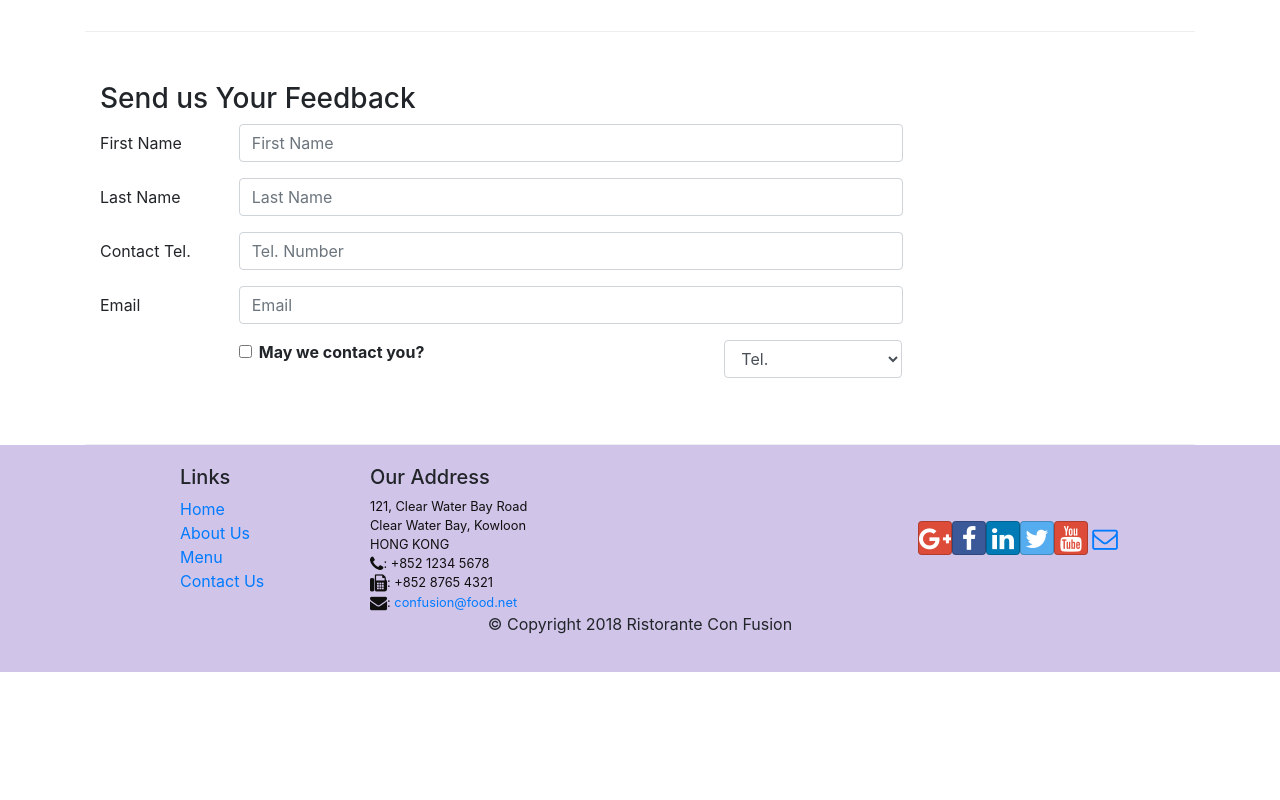
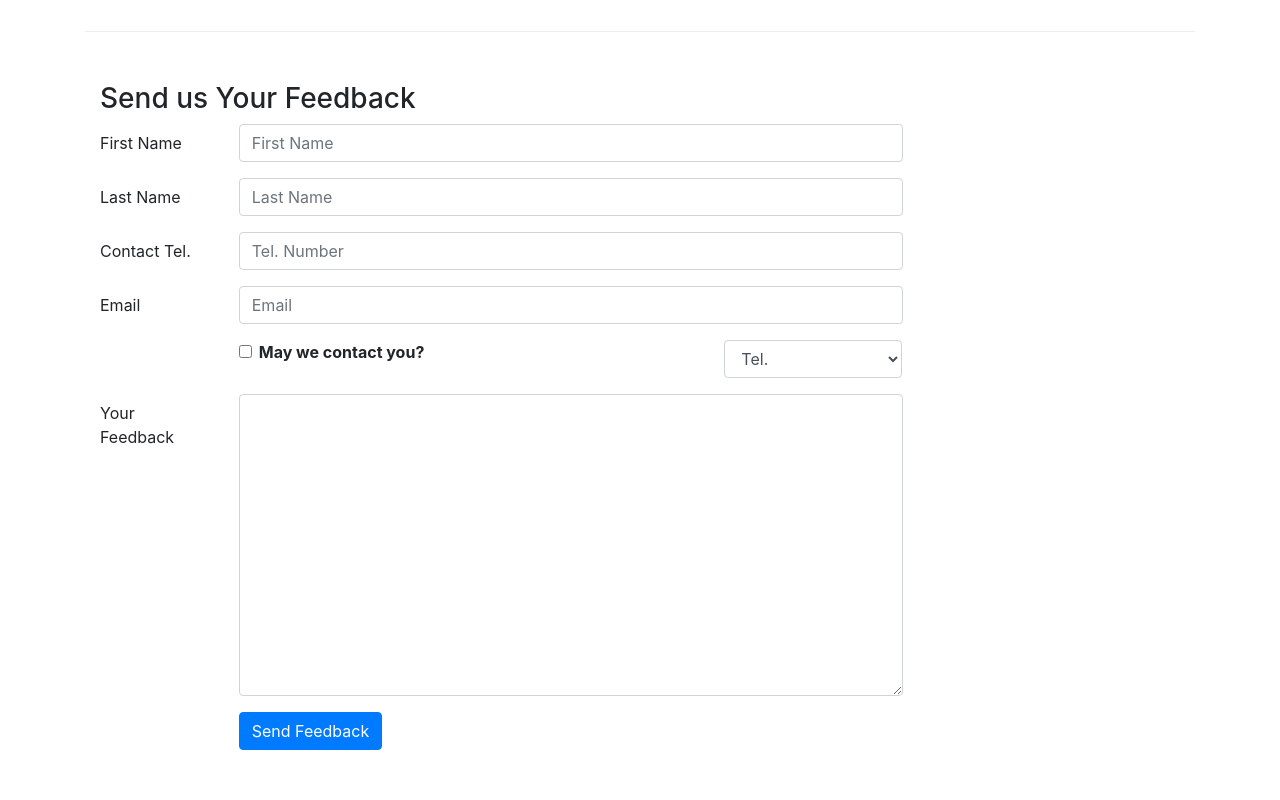
Before and after one commit to EndzheGalieva/confusion, a React (Create React App) app: page /contactus in a window 1280 px wide. Shown: the part 840-1640 px from the top of the page. Before the commit the page ends 1512 px from the top, so only its background shows below. Built offline with nearby package versions, Linux system fonts and the light colour scheme.

Commit message:
controlled forms

```diff
--- a/src/components/ContactComponent.js
+++ b/src/components/ContactComponent.js
@@ -16,6 +16,24 @@
       contactType: 'Tel.',
       message: ''
     }
+    this.handleSubmit = this.handleSubmit.bind(this);
+    this.handleInputChange = this.handleInputChange.bind(this);
+  }
+
+  handleInputChange(event) {
+    const target = event.target;
+    const value = target.type === 'checkbox' ? target.checked : target.value;
+    const name = target.name;
+
+    this.setState({
+      [name]: value
+    });
+  }
+
+  handleSubmit(event) {
+    console.log("Current State is: " + JSON.stringify(this.state));
+    alert("Current State is: " + JSON.stringify(this.state));
+    event.preventDefault();
   }
   render() {
     return(
@@ -61,13 +79,14 @@
             <h3>Send us Your Feedback</h3>
           </div>
           <div className="col-12 col-md-9">
-                <Form>
+            <Form onSubmit={this.handleSubmit}>
               <FormGroup row>
                 <Label htmlFor="firstname" md={2}>First Name</Label>
                 <Col md={10}>
                   <Input type="text" id="firstname" name="firstname"
                          placeholder="First Name"
-                                value={this.state.firstname} />
+                         value={this.state.firstname}
+                         onChange={this.handleInputChange} />
                 </Col>
               </FormGroup>
               <FormGroup row>
@@ -75,7 +94,8 @@
                 <Col md={10}>
                   <Input type="text" id="lastname" name="lastname"
                          placeholder="Last Name"
-                             value={this.state.lastname} />
+                         value={this.state.lastname}
+                         onChange={this.handleInputChange} />
                 </Col>
               </FormGroup>
               <FormGroup row>
@@ -83,7 +103,8 @@
                 <Col md={10}>
                   <Input type="tel" id="telnum" name="telnum"
                          placeholder="Tel. Number"
-                             value={this.state.telnum} />
+                         value={this.state.telnum}
+                         onChange={this.handleInputChange} />
                 </Col>
               </FormGroup>
               <FormGroup row>
@@ -91,7 +112,8 @@
                 <Col md={10}>
                   <Input type="email" id="email" name="email"
                          placeholder="Email"
-                             value={this.state.telnum} />
+                         value={this.state.email}
+                         onChange={this.handleInputChange} />
                 </Col>
               </FormGroup>
               <FormGroup row>
@@ -99,17 +121,35 @@
                   <FormGroup check>
                     <Label check>
                       <Input type="checkbox" name="agree"
-                                  checked={this.state.agree} /> {' '}
+                             checked={this.state.agree}
+                             onChange={this.handleInputChange}/> {' '}
                       <strong>May we contact you?</strong>
                     </Label>
                   </FormGroup>
                 </Col>
                 <Col md={{size: 3, offset: 1}}>
                   <Input type="select" name="contactType"
-                            value={this.state.contactType}>
+                         value={this.state.contactType}
+                    onChange={this.handleInputChange}>
                     <option>Tel.</option>
                     <option>Email</option>
                   </Input>
+                </Col>
+              </FormGroup>
+              <FormGroup row>
+                <Label htmlFor="message" md={2}>Your Feedback</Label>
+                <Col md={10}>
+                  <Input type="textarea" id="message" name="message"
+                         rows="12"
+                         value={this.state.message}
+                         onChange={this.handleInputChange}></Input>
+                </Col>
+              </FormGroup>
+              <FormGroup row>
+                <Col md={{size:10, offset: 2}}>
+                  <Button type="submit" color="primary">
+                    Send Feedback
+                  </Button>
                 </Col>
               </FormGroup>
             </Form>
```
Lines whose indentation alone changed are shown as unchanged.
